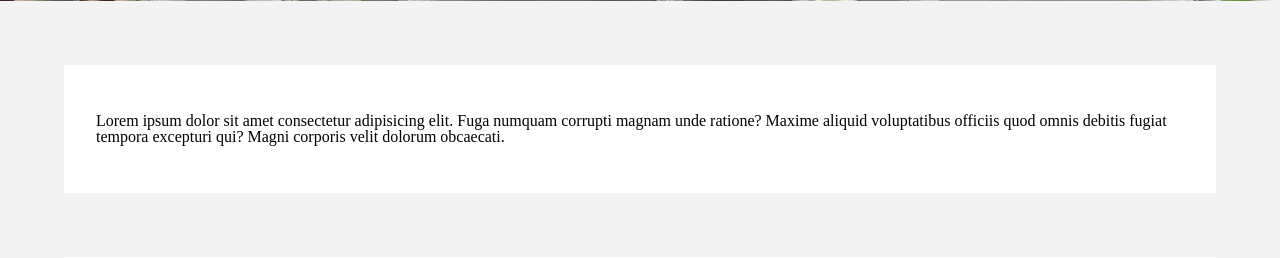
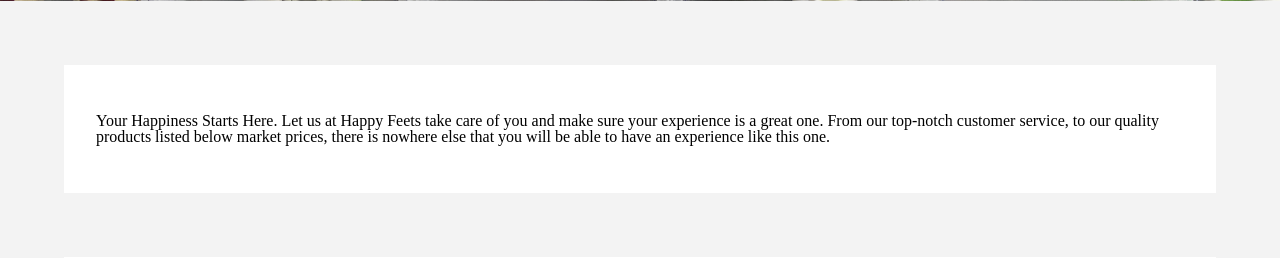
Before and after one commit to emonzon42/HappyFeets, a PHP site: page /pages/index.php in a window 1280 px wide. Shown: the part 799-1057 px from the top of the page. Run offline with PHP 8.4, Linux system fonts and the light colour scheme; some libraries are stand-ins or nearby versions.

Commit message:
added flavor text to homepage

```diff
--- a/Final Project/pages/index.php
+++ b/Final Project/pages/index.php
@@ -27,9 +27,9 @@
         </div>
         <div class="ibox"></div>
         <div class="box">
-            <p>Lorem ipsum dolor sit amet consectetur adipisicing elit. Fuga numquam corrupti magnam unde ratione? Maxime
-                aliquid voluptatibus officiis quod omnis debitis fugiat tempora excepturi qui? Magni corporis velit dolorum
-                obcaecati.</p>
+            <p>Your Happiness Starts Here. Let us at Happy Feets take care of you and make sure your experience is a great one.
+            From our top-notch customer service, to our quality products listed below market prices, there is nowhere else that
+            you will be able to have an experience like this one.</p>
         </div>
         <div class="ibox"></div>
         <div class="box">
```
